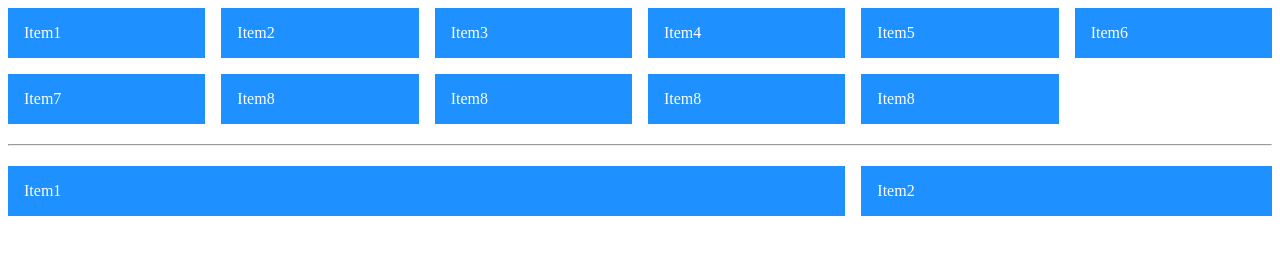
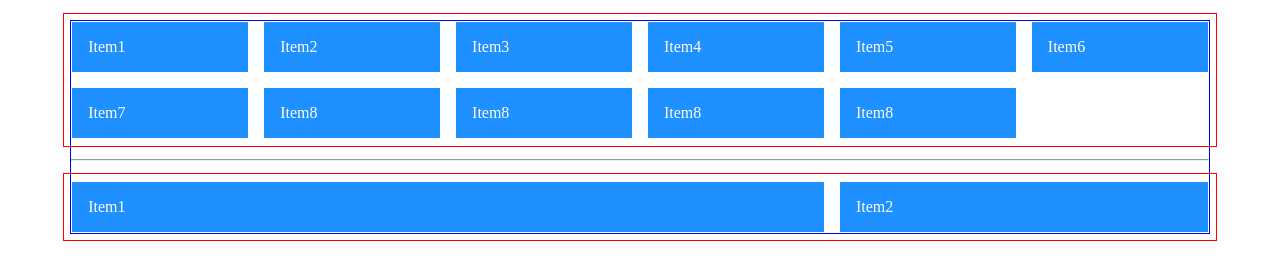
Before and after one commit to afeiship/wsui-emgrid, a website: page docs/index.html in a window 1280 px wide. Drawn offline with Linux system fonts and the light colour scheme.

Commit message:
chore: update demo

```diff
--- a/docs/index.html
+++ b/docs/index.html
@@ -10,7 +10,7 @@
 </head>
 
 <body>
-  <section class="1">
+  <section class="container">
     <div class="wsui-u_ xl2_ lg3_ md4_ sm6_ col12_">
       <div class="is-item">Item1</div>
       <div class="is-item">Item2</div>
--- a/docs/style.scss
+++ b/docs/style.scss
@@ -1,7 +1,7 @@
 @import "../src/index.scss";
 
-.wsui-g {
-  outline: 1px solid lightblue;
+.wsui-u_ {
+  border: 1px solid red;
 }
 
 .is-item {
@@ -18,6 +18,6 @@
 
 .container {
   border:1px solid blue;
-  width: 1200px;
+  width: 90%;
   margin: 20px auto;
 }
```
Also changed, not shown: docs/style.css.
